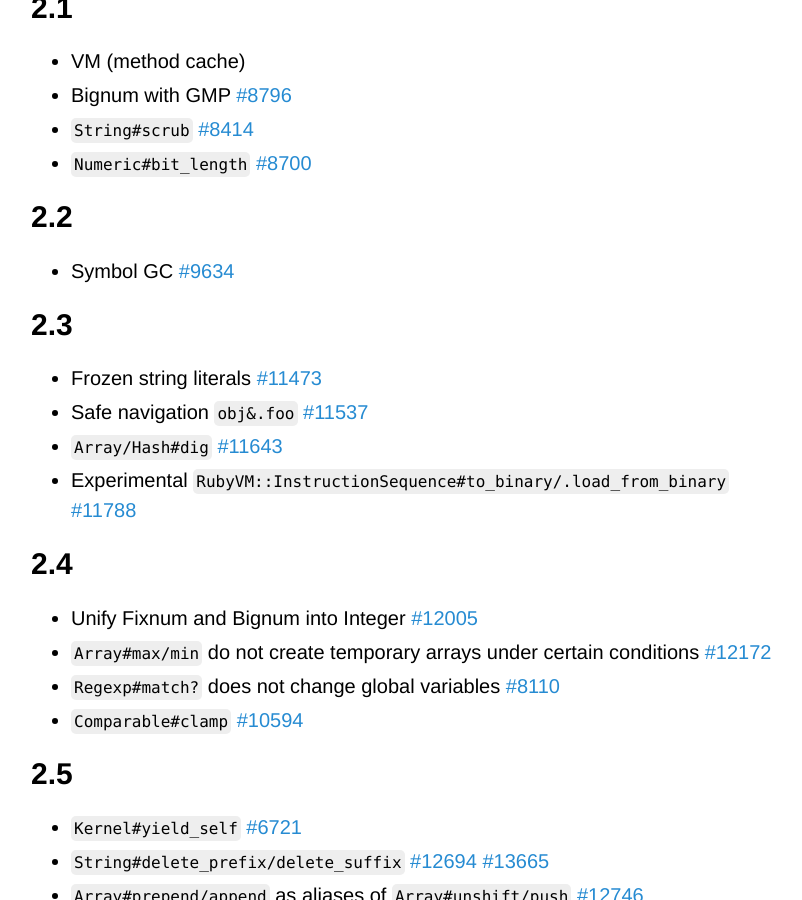
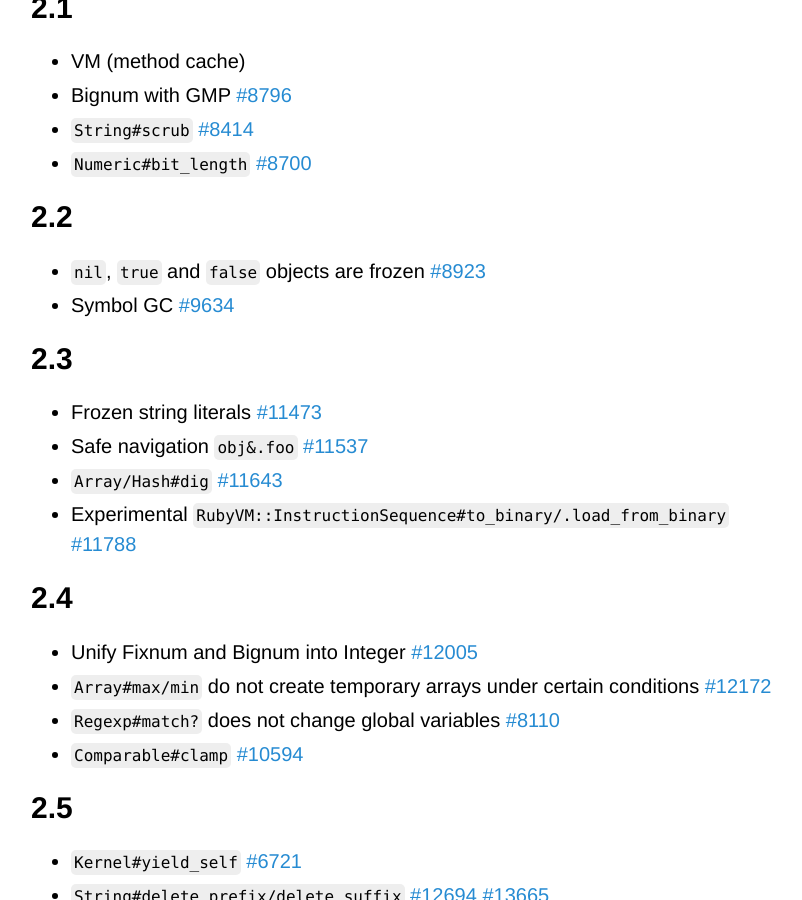
Before and after one commit to Maumagnaguagno/maumagnaguagno.github.io, a Jekyll site: the page built from ruby-versions.md, in a window 1280 px wide and 900 px high, scrolled down 1473 px. Shown: the whole window, without its empty margins (229-1031 px from the left). Built offline with Jekyll 4.4.1, drawn with Linux system fonts in a browser that asks for light colours; our own code applies the rules of GitHub Pages for plain Markdown files.

Commit message:
Add bullet to Ruby Versions 2.2 section

```diff
--- a/ruby-versions.md
+++ b/ruby-versions.md
@@ -51,6 +51,7 @@ This is a reminder of how Ruby evolved through time.
 - ``Numeric#bit_length`` [#8700](https://bugs.ruby-lang.org/issues/8700)
 
 ## 2.2
+- ``nil``, ``true`` and ``false`` objects are frozen [#8923](https://bugs.ruby-lang.org/issues/8923)
 - Symbol GC [#9634](https://bugs.ruby-lang.org/issues/9634)
 
 ## 2.3
```
